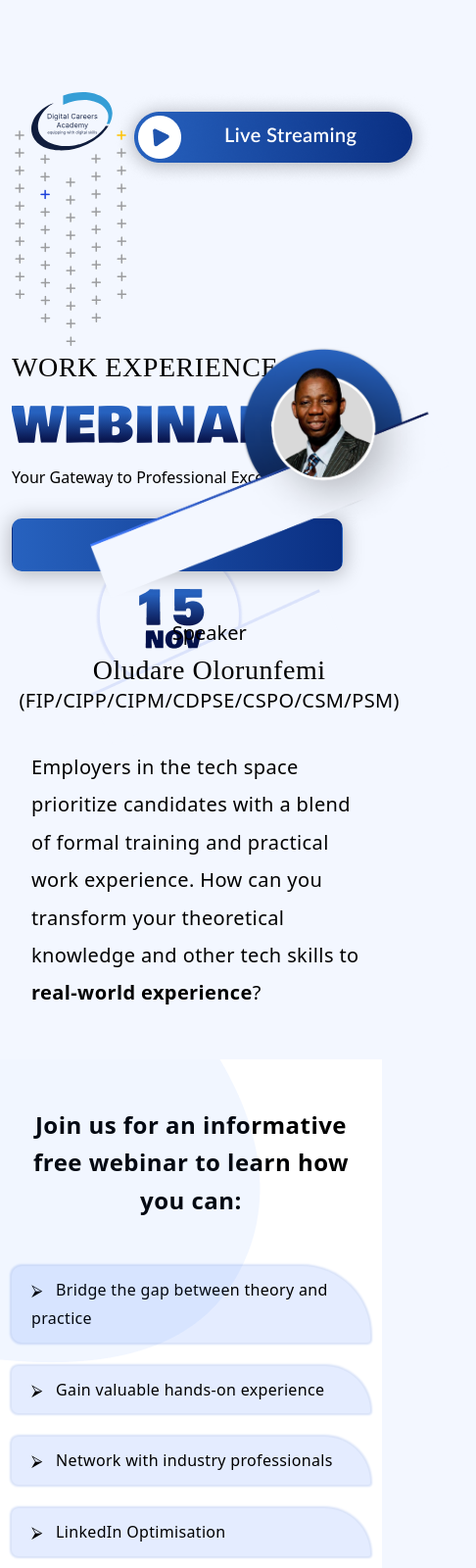
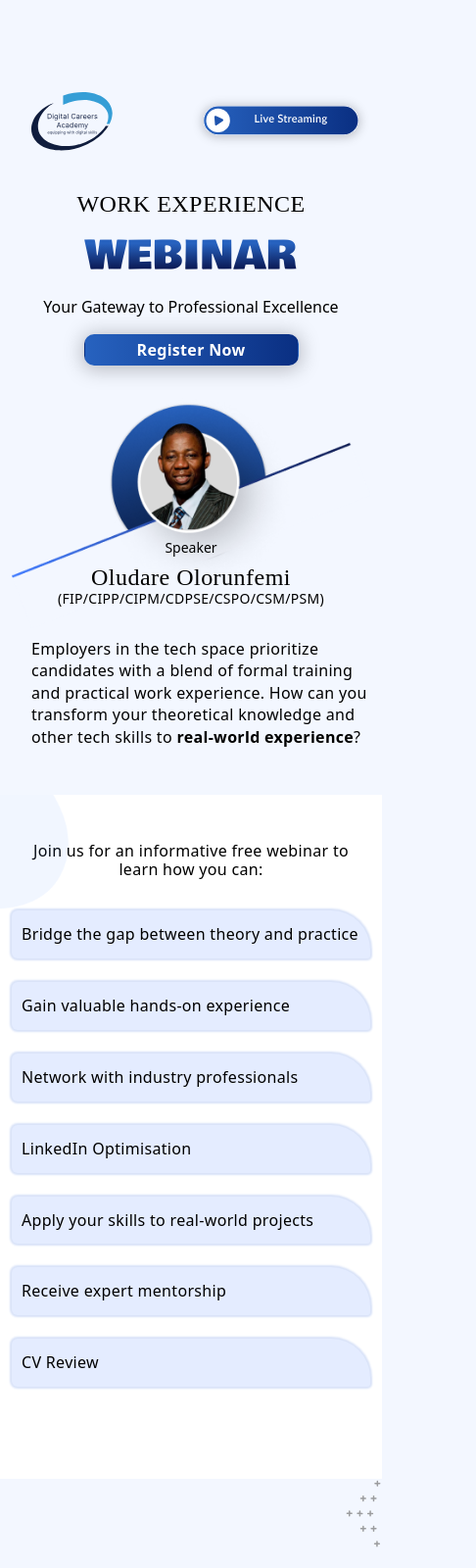
Before and after one commit to Omolara5861/dca-website, a plain HTML site: page webiner.html in a window 390 px wide. Shown: the top 1600 px of the page at 98% size, 486 px wide, since content can reach past the window. Drawn offline with nearby package versions, Linux system fonts and the light colour scheme; a web font is replaced by a local one.

Commit message:
style: :iphone: Make page responsive

```diff
--- a/webiner.html
+++ b/webiner.html
@@ -254,6 +254,16 @@ right: 80px;
 .desc {
   margin-top: 90px;
 }
+.info-section img {
+width: 150px;
+}
+.footer-info .star2 {
+top: -22%;
+width: 250px;
+}
+.register .stars {
+width: 100px;
+}
 }
 @media ( max-width: 991px ) {
   .profile-img {
@@ -286,6 +296,108 @@ main {
   font-size: 16px;
 }
 }
+
+@media ( max-width: 768px ) {
+  .header-title {
+  font-size: 24px;
+  line-height: 28.32px;
+  }
+  .webinar-title {
+  font-size: 40px;
+  line-height: 62.66px;
+  }
+ .btn {
+   width: 219px;
+   height: 32px;
+   padding: 0;
+ }
+.subtitle {
+margin-bottom: 16px;
+}
+
+h5, .speaker-title {
+  font-size: 14px;
+  line-height: 16px;
+}
+
+ .profile-img, .calendar, .star, .desktop, .info-section ul {
+  display: none;
+ }
+
+ .speaker-text {
+  position: unset;
+  margin-top: -90px;
+ }
+
+ .desc {
+  margin-top: 32px;
+  font-size: 16px;
+  line-height: 22.4px;
+ }
+
+ .info-section h5 {
+  font-size: 16px;
+  font-weight: 500;
+  line-height: 19.2px;
+  letter-spacing: 0.02em;
+  margin-bottom: 32px;
+ }
+
+ .mobile {
+  display: block !important;
+  width: 50%;
+ }
+
+ .cont {
+  text-align: center;
+  margin-top: 40px;
+ }
+
+ .info-section img {
+ width: 100px;
+ left: -30px;
+ }
+ .footer-info .star2 {
+ top: -22%;
+ width: 90px;
+ }
+ .register .stars {
+ display: none;
+ }
+
+ .info-section ul.mob {
+  display: block;
+ }
+ .info-section ul.mob li {
+padding: 10px;
+border-radius: 6px 40px 3px 6px;
+ }
+ .speak, .mob {
+  display: block !important;
+ }
+
+ .footer-info .container {
+  flex-direction: column;
+  justify-content: center;
+  align-items: center;
+ }
+ .footer-info .container .btn {
+ margin-top: 40px;
+ }
+
+ .mob.star2 {
+  width: unset;
+  top: 0;
+ }
+
+ button[type='submit'] {
+  height: 60px;
+ }
+
+ .register img {
+  width: 200px;
+ }
+}
      </style>
 </head>
 
@@ -295,11 +407,12 @@ main {
       <nav >
         <div class="d-flex justify-content-between">
           <a class="navbar-brand" href="index.html"><img src="/images/webinar/small-logo.svg" height="60" class="logo"/></a>
-          <img src="/images/webinar/btn.png" alt="btn"/>
+          <img src="/images/webinar/btn.png" alt="btn" class="desktop"/>
+          <img src="/images/webinar/btn.svg" alt="btn" class="mobile d-none"/>
         </div>
       </nav>
 
-      <div class="relative">
+      <div class="relative cont">
       <img src="/images/webinar/speaker.png" alt="Speaker Image" class="profile-img">
         <!-- Webinar Title and Speaker Section -->
         <div>
@@ -316,6 +429,7 @@ main {
         <!-- Speaker Info Section -->
         <div class="mt-4 ">
             <div class="relative">
+              <img src="/images/webinar/speaker-mob.png" alt="Speaker Image" class="d-none w-100 speak">
               <div class="speaker-text text-center">
                 <h5>Speaker</h5>
                 <p class="header-title">Oludare Olorunfemi</p>
@@ -346,11 +460,25 @@ main {
            <li>⮚   CV Review</li>
          </div>
         </ul>
+        <ul class="row mob d-none">
+          <div class="col-md-6">
+            <li>Bridge the gap between theory and practice</li>
+            <li>Gain valuable hands-on experience</li>
+            <li>Network with industry professionals</li>
+            <li>LinkedIn Optimisation</li>
+          </div>
+         <div class="col-md-6">
+           <li>Apply your skills to real-world projects</li>
+           <li>Receive expert mentorship</li>
+           <li>CV Review</li>
+         </div>
+        </ul>
       </div>
     </div>
 
     <!-- Footer Section -->
-    <div class="footer-info d-flex container">
+    <div class="footer-info ">
+      <div class="container d-flex">
         <div class="d-flex gap-4 parent">
           <img src="/images/webinar/clock.svg" alt="Calendar Clock Icon"  class="h-fit-content"/>
           <div>
@@ -364,7 +492,9 @@ main {
             <button class="btn">Register Now</button>
           </a>
         </div>
-      <img src="/images/webinar/star2.png" alt="Group of stars" class="star2"/>
+      </div>
+      <img src="/images/webinar/star2.png" alt="Group of stars" class="star2 d-none" />
+      <img src="/images/webinar/stars.svg" alt="Group of stars" class="mob star2"/>
     </div>
 
      <div id="register" class="register info-section">
```
Also changed, not shown: images/webinar/btn.svg (added), images/webinar/s-date.png (added), images/webinar/stars.svg (added). Lines whose indentation alone changed are shown as unchanged.
